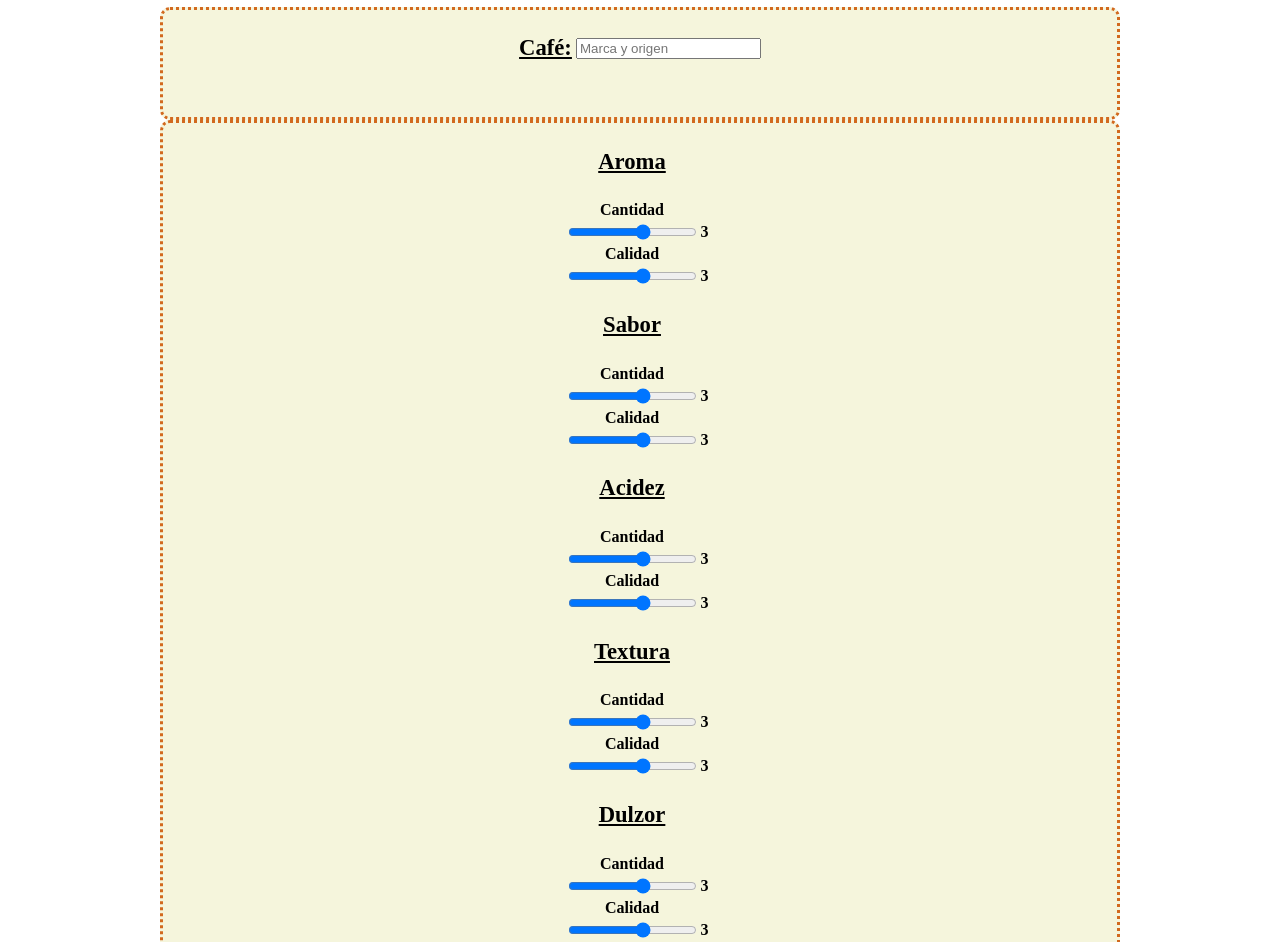
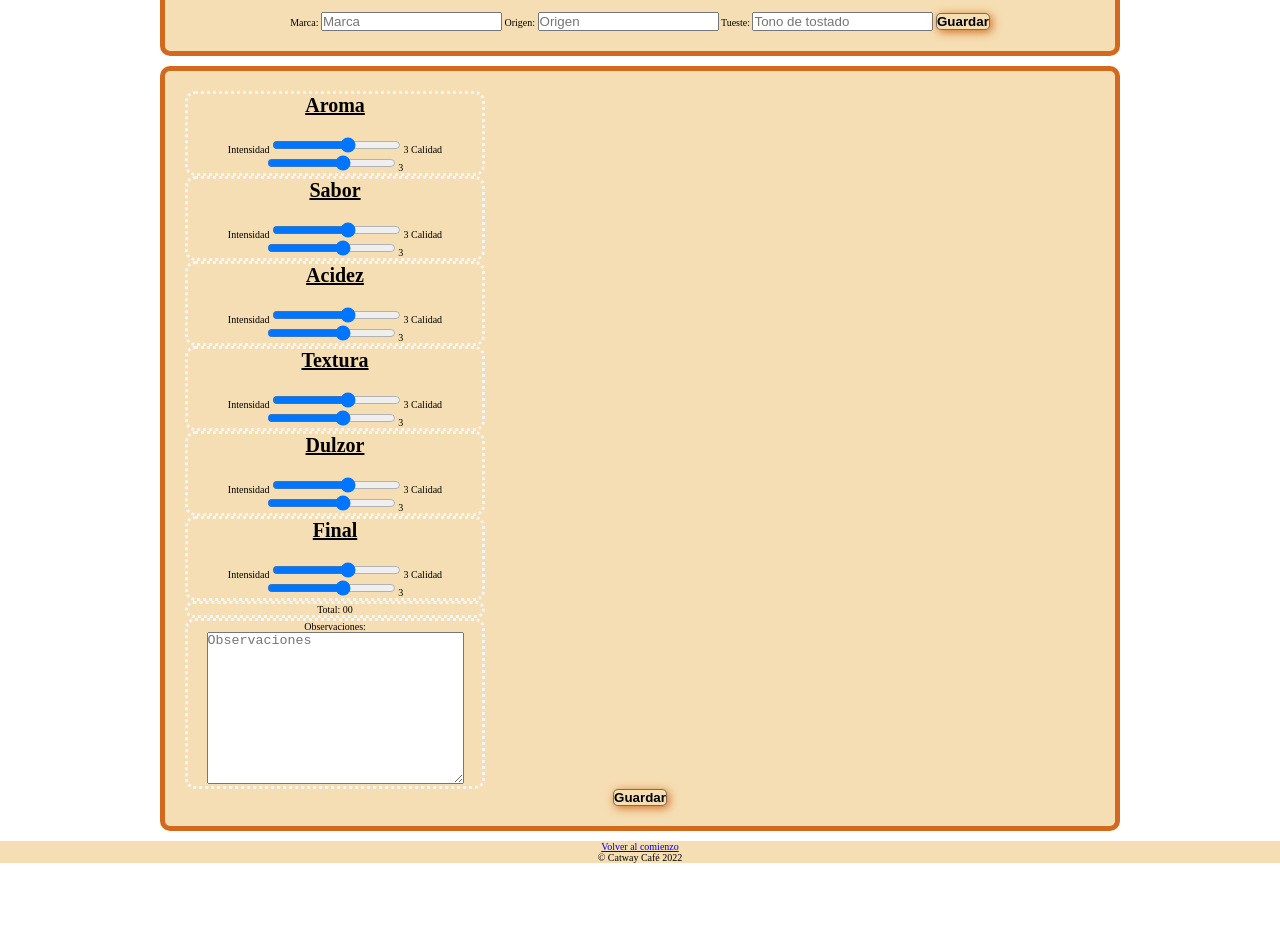
Before and after one commit to GeCirou/CatwayCupping, a plain HTML site: page index.html in a window 1280 px wide. Shown: the part 160-1102 px from the top of the page. After the commit the page ends 1023 px from the top, so only its background shows below. Drawn offline with Linux system fonts and the light colour scheme.

Commit message:
armando de nuevo

```diff
--- a/index.html
+++ b/index.html
@@ -2,125 +2,104 @@
 <html>
     <head>
    	 <meta charset="utf-8">
-   	 <title>CATWAY - Planilla de Cupping </title>
+       <meta name="robots" content="index, follow">
+       <meta name="description" content="Es una planilla online para acompañar catas de café">
+   	 <title>CATWAY - Planilla de Cupping</title>
        <link rel="stylesheet"  href="style.css">
     </head>
     <body>
       <header>
-         <div class="container1">
-            <p class="logo"><h2>CATWAY CAFÉ</h2></p>
-         </div>
+         <img src="" alt="Logo Catway café">
+         <h1>CATWAY CAFÉ</h1>
+         <h2> Planilla para Cupping</h2>
       </header>
-   	<h1> Planilla para Cupping</h1>
-   		<form action="POST" class="formulario">
-            <div class="container2">
-               <table id="nombre" class="name">
-                  <tr>
-                     <td><h3>Café: </h3></td>
-                     <td><input type="text" placeholder="Marca y origen" name="cafe"></td>
-                  </tr>
-               </table>
+      <main>
+         <section class="main-container__cafe">
+            <h3>Café: </h3>
+            <label for="">
+               <span>Marca: </span>
+            <input type="text" name="marca" placeholder="Marca">
+            </label>
+            <label for="">
+               <span>Origen: </span>
+            <input type="text" name="origen" placeholder="Origen">
+            </label>
+            <label for="">
+               <span>Tueste: </span>
+            <input type="text" name="tueste" placeholder="Tono de tostado">
+            </label>
+            <button>Guardar</button>
+         </section>
+         <section class="main-container__caracteristicas">
+            <div class="caracteristicas-item">
+               <h3>Aroma</h3>
+               <span>Intensidad</span>
+               <input type="range" class="rango" min="0" max="5" step="1" value="3" oninput="rangeValue.innerText = this.value" name="aromaCantidad">
+               <label id="rangeValue"> 3</label>
+               <span>Calidad</span>
+               <input type="range" class="rango" min="0" max="5" step="1" value="3" oninput="rangeValue.innerText = this.value" name="aromaCalidad">
+               <label id="rangeValue"> 3</label>
             </div>
-            <div class="container2">
-               <table>
-                  <tr>
-                     <th><h3>Aroma</h3></th>
-                  </tr>
-                  <tr><td>Cantidad</td></tr>
-                  <tr><td><input type="range" class="rango" min="0" max="5" step="1" value="3" oninput="rangeValue.innerText = this.value" name="aromaCant"></td>
-                      <td><label id="rangeValue"> 3</label></td>
-                  </tr>
-                  <tr><td>Calidad</td></tr>
-                  <tr><td><input type="range" class="rango" min="0" max="5" step="1" value="3" oninput="rangeValue.innerText = this.value" name="aromaCant"></td>
-                      <td><label id="rangeValue"> 3</label></td>
-                  </tr>
-                  <tr>
-                     <th><h3>Sabor</h3></th>
-                  </tr>
-                  <tr><td>Cantidad</td></tr>
-                  <tr><td><input type="range" class="rango" min="0" max="5" step="1" value="3" oninput="rangeValue.innerText = this.value" name="aromaCant"></td>
-                      <td><label id="rangeValue"> 3</label></td>
-                  </tr>
-                  <tr><td>Calidad</td></tr>
-                  <tr><td><input type="range" class="rango" min="0" max="5" step="1" value="3" oninput="rangeValue.innerText = this.value" name="aromaCant"></td>
-                      <td><label id="rangeValue"> 3</label></td>
-                  </tr>
-                  <tr>
-                     <th><h3>Acidez</h3></th>
-                  </tr>
-                  <tr><td>Cantidad</td></tr>
-                  <tr><td><input type="range" class="rango" min="0" max="5" step="1" value="3" oninput="rangeValue.innerText = this.value" name="aromaCant"></td>
-                      <td><label id="rangeValue"> 3</label></td>
-                  </tr>
-                  <tr><td>Calidad</td></tr>
-                  <tr><td><input type="range" class="rango" min="0" max="5" step="1" value="3" oninput="rangeValue.innerText = this.value" name="aromaCant"></td>
-                      <td><label id="rangeValue"> 3</label></td>
-                  </tr>
-                  <tr>
-                     <th><h3>Textura</h3></th>
-                  </tr>
-                  <tr><td>Cantidad</td></tr>
-                  <tr><td><input type="range" class="rango" min="0" max="5" step="1" value="3" oninput="rangeValue.innerText = this.value" name="aromaCant"></td>
-                      <td><label id="rangeValue"> 3</label></td>
-                  </tr>
-                  <tr><td>Calidad</td></tr>
-                  <tr><td><input type="range" class="rango" min="0" max="5" step="1" value="3" oninput="rangeValue.innerText = this.value" name="aromaCant"></td>
-                      <td><label id="rangeValue"> 3</label></td>
-                  </tr>
-                  <tr>
-                     <th><h3>Dulzor</h3></th>
-                  </tr>
-                  <tr><td>Cantidad</td></tr>
-                  <tr><td><input type="range" class="rango" min="0" max="5" step="1" value="3" oninput="rangeValue.innerText = this.value" name="aromaCant"></td>
-                      <td><label id="rangeValue"> 3</label></td>
-                  </tr>
-                  <tr><td>Calidad</td></tr>
-                  <tr><td><input type="range" class="rango" min="0" max="5" step="1" value="3" oninput="rangeValue.innerText = this.value" name="aromaCant"></td>
-                      <td><label id="rangeValue"> 3</label></td>
-                  </tr>
-                  <tr>
-                     <th><h3>Final</h3></th>
-                  </tr>
-                  <tr><td>Cantidad</td></tr>
-                  <tr><td><input type="range" class="rango" min="0" max="5" step="1" value="3" oninput="rangeValue.innerText = this.value" name="aromaCant"></td>
-                      <td><label id="rangeValue"> 3</label></td>
-                  </tr>
-                  <tr><td>Calidad</td></tr>
-                  <tr><td><input type="range" class="rango" min="0" max="5" step="1" value="3" oninput="rangeValue.innerText = this.value" name="aromaCant"></td>
-                      <td><label id="rangeValue"> 3</label></td>
-                      <td> </td>
-                  </tr>
-               </table>
+            <div class="caracteristicas-item">
+               <h3>Sabor</h3>
+               <span>Intensidad</span>
+               <input type="range" class="rango" min="0" max="5" step="1" value="3" oninput="rangeValue.innerText = this.value" name="saborCantidad">
+               <label id="rangeValue"> 3</label>
+               <span>Calidad</span>
+               <input type="range" class="rango" min="0" max="5" step="1" value="3" oninput="rangeValue.innerText = this.value" name="saborCalidad">
+               <label id="rangeValue"> 3</label>
             </div>
-            <div class="container2">
-               <p>
-                  <table>
-                     <tr>
-                        <td class="total">Total: </td>
-                        <td><label class="total" for="total">00</label></td>
-                     </tr>
-                  </table>
-               </p>
+            <div class="caracteristicas-item">
+               <h3>Acidez</h3>
+               <span>Intensidad</span>
+               <input type="range" class="rango" min="0" max="5" step="1" value="3" oninput="rangeValue.innerText = this.value" name="acidezCantidad">
+               <label id="rangeValue"> 3</label>
+               <span>Calidad</span>
+               <input type="range" class="rango" min="0" max="5" step="1" value="3" oninput="rangeValue.innerText = this.value" name="acidezCalidad">
+               <label id="rangeValue"> 3</label>
             </div>
-            <div class="container2">
-               <table>
-                  <tr>
-                     <td><h3>Observaciones:</h3></td>
-                  </tr>
-                  <tr>
-                     <td><textarea rows="10" cols="30" class="obs" placeholder="Observaciones" oninput="observ.innerText = this.value" name="obs"></textarea></td>
-               </table>
+            <div class="caracteristicas-item">
+               <h3>Textura</h3>
+               <span>Intensidad</span>
+               <input type="range" class="rango" min="0" max="5" step="1" value="3" oninput="rangeValue.innerText = this.value" name="texturaCantidad">
+               <label id="rangeValue"> 3</label>
+               <span>Calidad</span>
+               <input type="range" class="rango" min="0" max="5" step="1" value="3" oninput="rangeValue.innerText = this.value" name="texturaCalidad">
+               <label id="rangeValue"> 3</label>
             </div>
-   		</form>
-      <div class="container2">
-         <p><button type="button" id="save" class="guardar">Guardar</button></p>
-         <p id="mostrar"></p>
-      </div>
-      <br>
-      <footer class="pie">
-         <div class="container3">
+            <div class="caracteristicas-item">
+               <h3>Dulzor</h3>
+               <span>Intensidad</span>
+               <input type="range" class="rango" min="0" max="5" step="1" value="3" oninput="rangeValue.innerText = this.value" name="dulzorCantidad">
+               <label id="rangeValue"> 3</label>
+               <span>Calidad</span>
+               <input type="range" class="rango" min="0" max="5" step="1" value="3" oninput="rangeValue.innerText = this.value" name="dulzorCalidad">
+               <label id="rangeValue"> 3</label>
+            </div>
+            <div class="caracteristicas-item">
+               <h3>Final</h3>
+               <span>Intensidad</span>
+               <input type="range" class="rango" min="0" max="5" step="1" value="3" oninput="rangeValue.innerText = this.value" name="finalCantidad">
+               <label id="rangeValue"> 3</label>
+               <span>Calidad</span>
+               <input type="range" class="rango" min="0" max="5" step="1" value="3" oninput="rangeValue.innerText = this.value" name="finalCalidad">
+               <label id="rangeValue"> 3</label>
+            </div>
+            <div class="caracteristicas-item">
+               <span>Total: </span>
+               <label class="total" for="total">00</label>
+            </div>
+            <div class="caracteristicas-item">
+               <span>Observaciones: </span>
+               <textarea rows="10" cols="30" class="obs" placeholder="Observaciones" oninput="observ.innerText = this.value" name="obs"></textarea>
+            </div>
+            <button type="button" id="save" class="guardar">Guardar</button>
+         </section>
+      </main>
+      <footer>
+         <div>
+            <a href="#nombre">Volver al comienzo</a>
             <p>&copy; Catway Café 2022</p>
-            <p><a href="#nombre">Volver al comienzo</a></p>
          </div>
       </footer>
     </body>
--- a/style.css
+++ b/style.css
@@ -1,77 +1,90 @@
+:root {
+	--primaryColor: rgba(245,222,179);
+	--shadowColor: rgba(210,105,30);
+	--lightColor: rgba(245,245,245);
+}
+
 *{
 	box-sizing: border-box;
+	margin: 0;
+	padding: 0;
 }
-body{
-	text-align: center;
-	margin: 0;
+html {
+	font-size: 62.5%;
 }
+
+/* Header */
 header{
-	background-color: beige;
-	margin: 0;
-	padding: 10px 50px;
+	width: 100vw;
+	background-color: var(--primaryColor);
+	justify-items: center;
+	display: grid;
+	grid-template-columns: 1fr 10fr;
+	grid-template-rows: 1fr 1fr;
+}
+header img {
+	grid-row: 1/3;
 }
 h1{
-	text-shadow: 2px 2px 5px rgba(205,150,100);
+	font-size: 4rem;
+	text-shadow: 2px 2px 5px var(--shadowColor);
 }
+h2 {
+	font-size: 3rem;
+}
+
+/* Main */
+main{
+	text-align: center;
+}
+
+section {
+	width: 75%;
+	max-width: 1100px;
+	padding: 2rem;
+	margin: 1rem auto;
+	background-color: var(--primaryColor);
+	border: 5px solid var(--shadowColor);
+	border-radius: 10px;
+}
+
+.caracteristicas-item {
+	width: 300px;
+	height: auto;
+	border: 3px dotted var(--lightColor);
+	border-radius: 10px;
+}
+
 h3{
-	font-size: 17pt;
+	margin-bottom: 2rem;
+	font-size: 2rem;
 	text-decoration: underline;
 }
 button{
-	font-size: 15pt;
+
 	font-weight: bold;
-	padding: 5pt 10pt;
 	border-radius: 5px;
 	border: 1px solid rgba(0,0,0,0.5);
-	box-shadow: 2px 2px 10px rgba(210,105,30);
-	background-color: rgba(245,222,179);
+	box-shadow: 2px 2px 10px var(--shadowColor);
+	background-color: var(--primaryColor);
 }
 button:hover{
-	color: rgba(245,245,245);
-	background-color: rgba(210,105,30);
+	color: var(--lightColor);
+	background-color: var(--shadowColor);
 	box-shadow: 2px 2px 10px rgba(0,0,0);
 }
-.container1{
-	width: 20%;
-	background-color: beige;
-}
-.container2{
-	font-weight: bold;
-	width: 75%;
-	max-width: 1400px;
-	margin: 0px auto;
-	background-color: beige;
-	border: 3px dotted rgba(210,105,30);
-	border-radius: 10px;
-	padding: 0px 0px 30px 0px;
-}
-.container3{
-	width: 50%;
-	margin: 0px auto;
-	background-color: beige;
-}
-.name{
-	display: flex;
-	flex-direction: column;
-	align-items: center;
-}
-.rango{
+
+/* Range slider */
+/* .rango{
 	max-width: 30em;
 	margin: auto;
 	display: flex;
 	flex-direction: column;
 	align-items: center;
+} */
+
+/* Footer */
+footer {
+	text-align: center;
+	background-color: var(--primaryColor);
 }
-table{
-	margin: 0% auto;
-}
-.total{
-	font-size: 20pt;
-}
-.pie{
-	text-align: center;
-	font-size: 12pt;
-	background-color: beige;
-	display: block;
-	padding: 1em 10em;
-}
```
